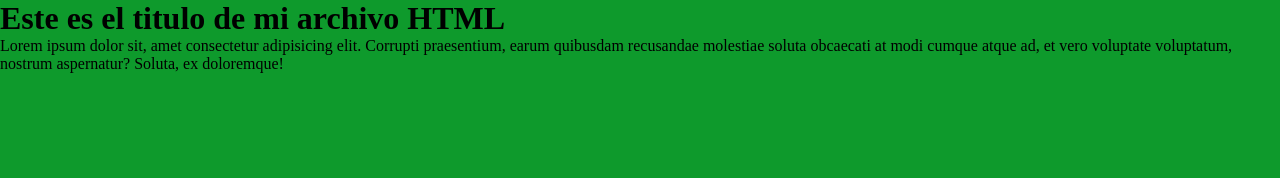
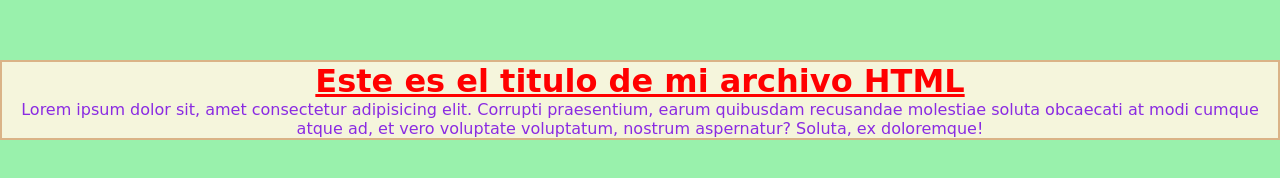
Before and after one commit to Javicot/Git-y-Github, a plain HTML site: page index.html in a window 1280 px wide. Drawn offline with Linux system fonts and the light colour scheme.

Commit message:
Agregamos estilos al archivo html

```diff
--- a/css/estilos.css
+++ b/css/estilos.css
@@ -5,8 +5,23 @@
 }
 html {
   font-size: 62.5%;
+  font-family: cursive;
 }
 body {
   font-size: 16px;
-  background-color: rgb(14, 154, 44);
+  background-color: rgb(153, 241, 172);
 }
+.container {
+  margin-top: 6rem;
+  border: 2px solid rgb(218, 179, 135);
+  background-color: beige;
+}
+.container__titulo {
+  text-align: center;
+  text-decoration-line: underline;
+  color: red;
+}
+.container__parrafo {
+  text-align: center;
+  color: blueviolet;
+}
--- a/index.html
+++ b/index.html
@@ -10,11 +10,11 @@
 </head>
 
 <body>
-  <main>
-    <div>
+  <main class="container">
+    <div class="container__titulo">
       <h1>Este es el titulo de mi archivo HTML</h1>
     </div>
-    <div>
+    <div class="container__parrafo">
       <p>Lorem ipsum dolor sit, amet consectetur adipisicing elit. Corrupti praesentium, earum quibusdam recusandae
         molestiae soluta obcaecati at modi cumque atque ad, et vero voluptate voluptatum, nostrum aspernatur? Soluta, ex
         doloremque!</p>
```
